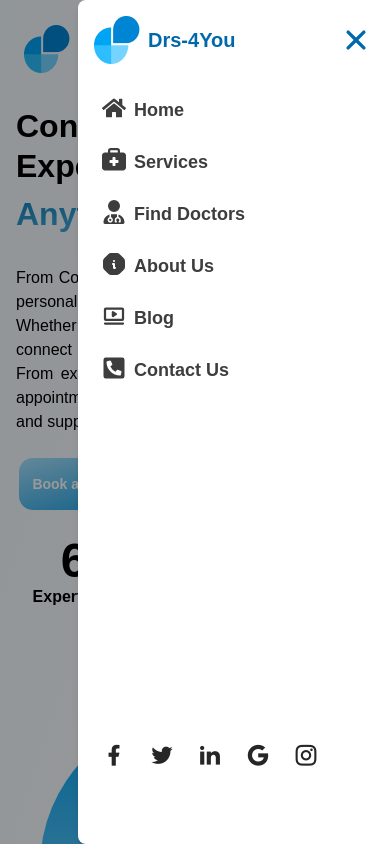
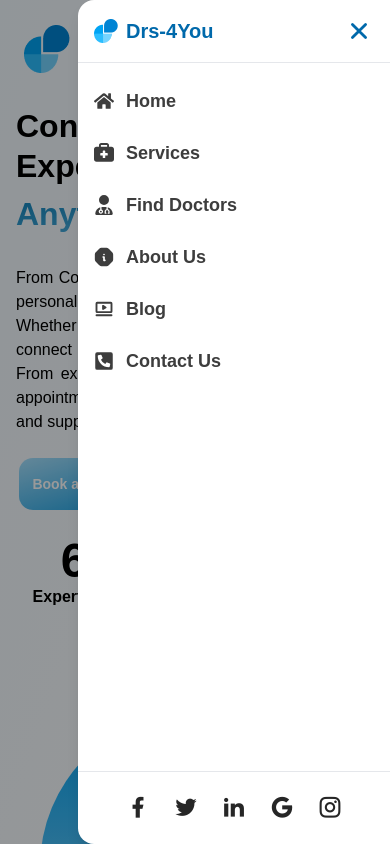
Before and after one commit to SwapnilS20/Dr4you-Website, a React (Vite) app in the folder Frontend/: page / in a window 390 px wide. Both pictures are taken after a click on the element 342 px from the left and 49 px from the top of the page. Shown: the top 844 px of the page. Built offline with nearby package versions, Linux system fonts and the light colour scheme; a web font is replaced by a local one.

Commit message:
improvements in header

```diff
--- a/Frontend/src/components/Header/Header.jsx
+++ b/Frontend/src/components/Header/Header.jsx
@@ -4,7 +4,7 @@ import "../../index.css";
 import logo from "../../assets/Images/Logo.png";
 import { IoClose } from "react-icons/io5";
 import { motion, AnimatePresence } from "framer-motion";
-import { FaHome , FaPhoneSquareAlt  } from "react-icons/fa";
+import { FaHome, FaPhoneSquareAlt } from "react-icons/fa";
 import { FaBriefcaseMedical } from "react-icons/fa6";
 import { TbInfoOctagonFilled } from "react-icons/tb";
 import { FaUserDoctor } from "react-icons/fa6";
@@ -28,7 +28,7 @@ const Header = () => {
             Services
           </a>
           <a href="#" className="text-lg">
-           Find Doctors
+            Find Doctors
           </a>
           <a href="#" className="text-lg">
             About Us
@@ -78,45 +78,51 @@ const Header = () => {
               animate={{ x: 0 }}
               exit={{ x: "100%" }}
               transition={{ duration: 0.4, ease: "easeInOut" }}
-              className="lg:hidden flex flex-col gap-8 items-start  bg-white w-[80vw] z-10 fixed top-0 bottom-0 right-0 p-4 rounded-l-lg shadow-md"
+              className="lg:hidden fixed top-0 right-0 h-screen w-[80vw] md:w-[50vw] z-50 bg-white shadow-lg rounded-l-2xl flex flex-col"
             >
-              {/* logo and name  */}
-              <div className="flex justify-between items-center w-full">
+              {/* Header */}
+              <div className="flex justify-between items-center px-4 py-4 border-b">
                 <h1 className="flex items-center gap-2 text-xl font-general-sans font-bold text-Primary-Blue-700">
-                  <img src={logo} alt="" /> Drs-4You
+                  <img src={logo} alt="" className="w-6 h-6" /> Drs-4You
                 </h1>
-                <span>
-                  <IoClose
-                    className="text-4xl text-Primary-Blue-700"
-                    onClick={() => setDrawerOpen(false)}
-                  />
-                </span>
+                <IoClose
+                  className="text-3xl text-Primary-Blue-700 cursor-pointer"
+                  onClick={() => setDrawerOpen(false)}
+                />
               </div>
-              {/* nav links */}
-              <div>
-                <nav className="flex flex-col gap-6 items-start text-Neutral-900  font-manrope font-semibold text-[16px] pl-2 ">
-                  <a href="#" className="text-lg flex gap-2">
-                    <FaHome className="  text-2xl"/>  Home
+
+              {/* Scrollable Menu */}
+              <div className="flex-1 overflow-y-auto px-4 py-6">
+                <nav className="flex flex-col gap-6 text-Neutral-900 font-manrope font-semibold text-lg">
+                  <a href="#" className="flex items-center gap-3">
+                    <FaHome className="text-xl" />
+                    Home
                   </a>
-                  <a href="#" className="text-lg flex gap-2">
-                    <FaBriefcaseMedical className="  text-2xl"/> Services
+                  <a href="#" className="flex items-center gap-3">
+                    <FaBriefcaseMedical className="text-xl" />
+                    Services
                   </a>
-                  <a href="#" className="text-lg  flex gap-2">
-                     <FaUserDoctor className="  text-2xl"/> Find Doctors
+                  <a href="#" className="flex items-center gap-3">
+                    <FaUserDoctor className="text-xl" />
+                    Find Doctors
                   </a>
-                  <a href="#" className="text-lg  flex gap-2">
-                   <TbInfoOctagonFilled className="  text-2xl"/> About Us
+                  <a href="#" className="flex items-center gap-3">
+                    <TbInfoOctagonFilled className="text-xl" />
+                    About Us
                   </a>
-                  <a href="#" className="text-lg  flex gap-2">
-                   <PiVideoBold className="  text-2xl"/> Blog
+                  <a href="#" className="flex items-center gap-3">
+                    <PiVideoBold className="text-xl" />
+                    Blog
                   </a>
-                  <a href="#" className="text-lg  flex gap-2">
-                   <FaPhoneSquareAlt  className="  text-2xl"/> Contact Us
+                  <a href="#" className="flex items-center gap-3">
+                    <FaPhoneSquareAlt className="text-xl" />
+                    Contact Us
                   </a>
                 </nav>
               </div>
-              {/* social media icons */}
-              <div className=" mt-80">
+
+              {/* Footer / Social Media */}
+              <div className="px-4 py-4 border-t">
                 <SocialMediaIcons setgap={true} />
               </div>
             </motion.div>
```
